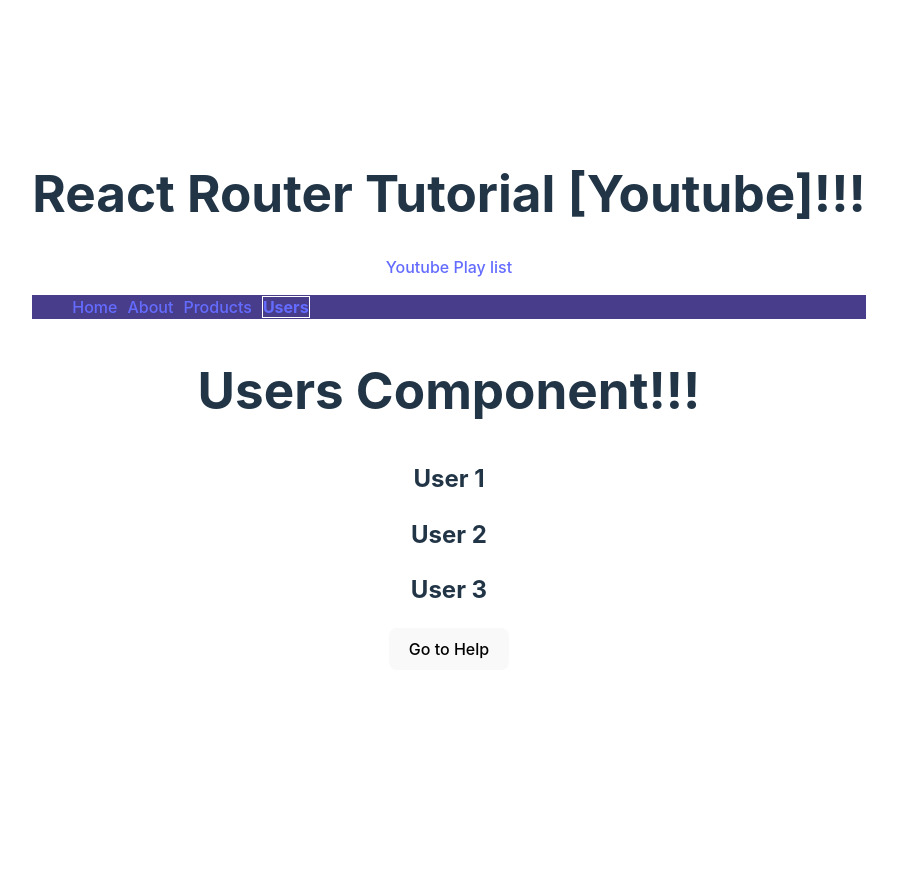
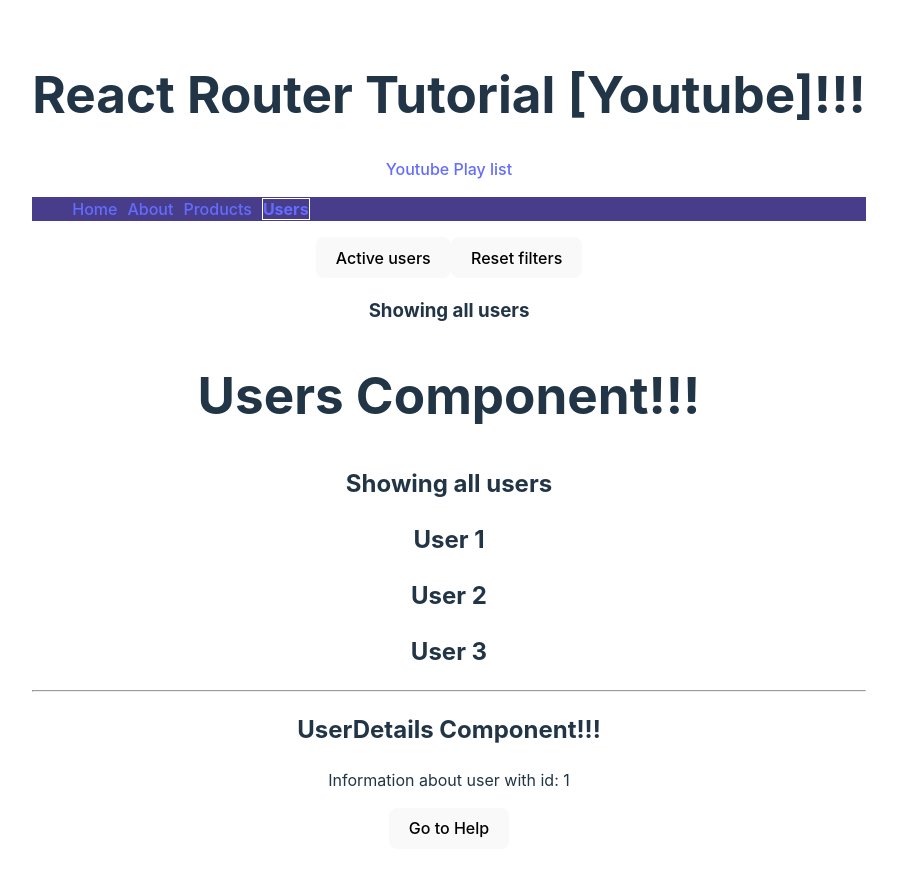
Before and after one commit to OscarRondon/ReacRouterTest, a React (Vite) app in the folder projects/React-Router-Tutorial-Youtube/: page /users/1 in a window 1280 px wide. Shown: the top 876 px of the page, without its empty margins (191-1088 px from the left). Before the commit the page ends 800 px from the top, so only its background shows below. Built offline with nearby package versions, Linux system fonts and the light colour scheme.

Commit message:
URL Params, Search Params, Relative Links

```diff
--- a/projects/React-Router-Tutorial-Youtube/src/App.tsx
+++ b/projects/React-Router-Tutorial-Youtube/src/App.tsx
@@ -10,6 +10,8 @@
 import { ProductsSpecials } from './components/ProductsSpecials'
 import { ProductsMain } from './components/ProductsMain'
 import { Users } from './components/Users'
+import { UserDetails } from './components/UserDetails'
+
 
 function App () {
 
@@ -32,8 +34,9 @@
             <Route path='topProducts' element={<ProductsTop />} />
             <Route path='specialsProducts' element={<ProductsSpecials />} />
           </Route>
-          <Route path='users' element={<Users />} />
-          <Route path='users/:userId' element={<Users />} />
+          <Route path='users' element={<Users />}>
+            <Route path=':userId' element={<UserDetails />} />
+          </Route>
           <Route path='*' element={<NoMatchUrl/>} />
         </Routes>
       </section>
--- a/projects/React-Router-Tutorial-Youtube/src/components/UserDetails.tsx
+++ b/projects/React-Router-Tutorial-Youtube/src/components/UserDetails.tsx
@@ -1,8 +1,14 @@
+import { useParams } from 'react-router-dom'
+
 export function UserDetails () {
+  const { userId } = useParams()
   return (
     <div>
-       <h1>UserDetails Component!!!</h1>
+      <hr />
+      <h2>UserDetails Component!!!</h2>
+      <p>Information about user with id: {userId}</p>
     </div>
 
   )
+
 }
--- a/projects/React-Router-Tutorial-Youtube/src/components/Users.tsx
+++ b/projects/React-Router-Tutorial-Youtube/src/components/Users.tsx
@@ -1,12 +1,26 @@
+import { Outlet, useSearchParams } from 'react-router-dom'
+
 export function Users () {
+  const [searchParams, setSearchParams] = useSearchParams()
+  // console.log(searchParams.values())
+  // console.log(searchParams.getAll('filter'))
   return (
-
+    <>
+    <div>
+      <button type='button' onClick={() => { setSearchParams({ filter: 'active' }) }}>Active users</button>
+      <button type='button' onClick={() => { setSearchParams({ }) }}>Reset filters</button>
+    </div>
+    {
+      searchParams.get('filter') === 'active' ? <h3>Showing active users</h3> : <h3>Showing all users</h3>
+    }
     <div>
       <h1>Users Component!!!</h1>
+      <h2>Showing all users</h2>
       <h2>User 1</h2>
       <h2>User 2</h2>
       <h2>User 3</h2>
     </div>
-
+    <Outlet />
+    </>
   )
 }
```
Also changed, not shown: 1 other file (tests, documents, lock files or other folders).
